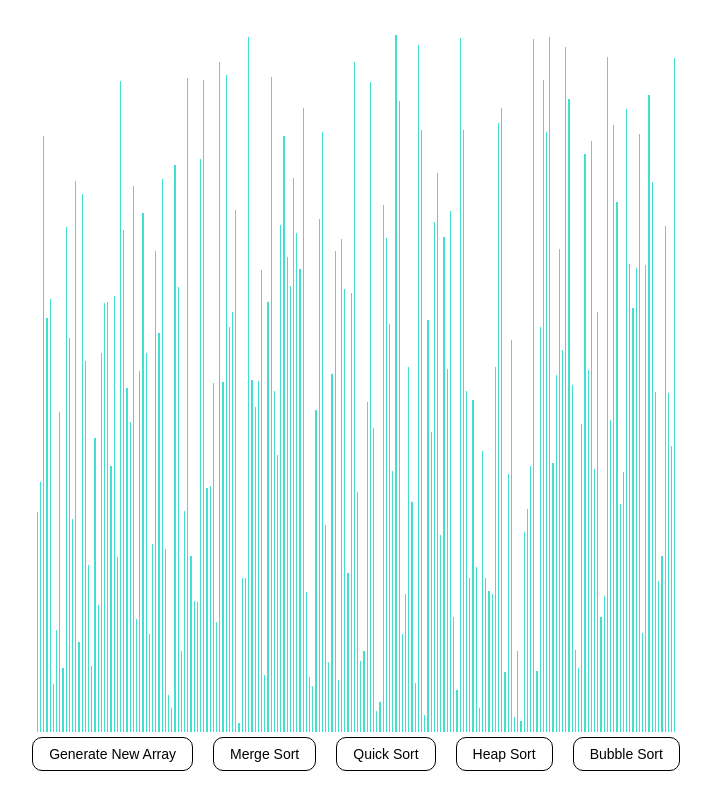
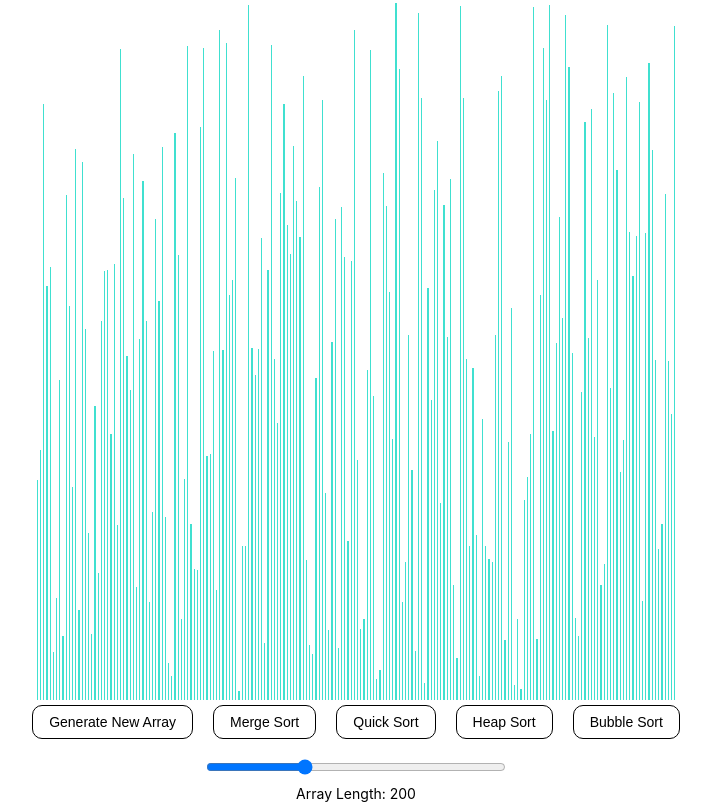
Before and after one commit to Tummy2/Sorting-Algorithm-Visualizer, a React (Create React App) app in the folder sorting-algorithm-visualizer/: page / in a window 1280 px wide. Shown: the whole page, without its empty margins (284-995 px from the left). Built offline with nearby package versions, Linux system fonts and the light colour scheme.

Commit message:
more changes
I lied, I added a slider bar and some more comments. I also found some more bugs but I don't want to solve them because the project does what it is supposed to for the most part.

```diff
--- a/sorting-algorithm-visualizer/src/SortingVisualizer/SortingVisualizer.css
+++ b/sorting-algorithm-visualizer/src/SortingVisualizer/SortingVisualizer.css
@@ -50,3 +50,19 @@ button:hover {
     background-color: rgb(77, 77, 77); /* Optional: changes color on hover */
     color: white;
 }
+
+.sliderBar {
+    margin-top: 10px;
+    display: flex;
+    flex-direction: column;
+    align-items: center;
+}
+
+.sliderBar input[type="range"] {
+    width: 300px;
+    margin: 10px 0;
+}
+
+.sliderBar label {
+    font-size: 14px;
+}
--- a/sorting-algorithm-visualizer/src/SortingVisualizer/SortingVisualizer.jsx
+++ b/sorting-algorithm-visualizer/src/SortingVisualizer/SortingVisualizer.jsx
@@ -6,7 +6,7 @@ import './SortingVisualizer.css';
 const ANIMATION_SPEED_MS = 1;
 
 // how many numbers in array to be sorted
-const NUMBER_OF_ARRAY_BARS = 200;
+// const NUMBER_OF_ARRAY_BARS = 200;
 
 export class SortingVisualizer extends React.Component {
     constructor(props) {
@@ -14,17 +14,19 @@ export class SortingVisualizer extends React.Component {
 
         this.state = {
             array: [],
+            arrayLength: 200
         };
     }
 
     // when the component is first loaded, call resetArray to load a new randomized array
     componentDidMount() {
-        this.resetArray();
+        this.resetArray(200);
     }
 
-    resetArray() {
+    resetArray(newLength) {
+        this.setState({ arrayLength : newLength });
         const array = [];
-        for (let i = 0; i < NUMBER_OF_ARRAY_BARS; i++) {
+        for (let i = 0; i < this.state.arrayLength; i++) {
             array.push(randomIntFromInterval(5, 700));
         }
         this.setState({array})
@@ -135,11 +137,21 @@ export class SortingVisualizer extends React.Component {
                     ))}
                 </div>
                 <div className="button-container">
-                    <button onClick={() => this.resetArray()}>Generate New Array</button>
+                    <button onClick={() => this.resetArray(this.state.arrayLength)}>Generate New Array</button>
                     <button onClick={() => this.mergeSort()}>Merge Sort</button>
                     <button onClick={() => this.quickSort()}>Quick Sort</button>
                     <button onClick={() => this.heapSort()}>Heap Sort</button>
                     <button onClick={() => this.bubbleSort()}>Bubble Sort</button>
+                </div>
+                <div className="sliderBar">
+                    <input
+                        type="range"
+                        min="10"
+                        max="600"
+                        value={this.state.arrayLength}
+                        onChange={(e) => this.resetArray(e.target.value)}
+                    />
+                    <label>Array Length: {this.state.arrayLength}</label>
                 </div>
             </div>
         );
```
Also changed, not shown: sorting-algorithm-visualizer/src/sortingAlgorithms/sortingAlgorithms.js (+7 -0 lines).
